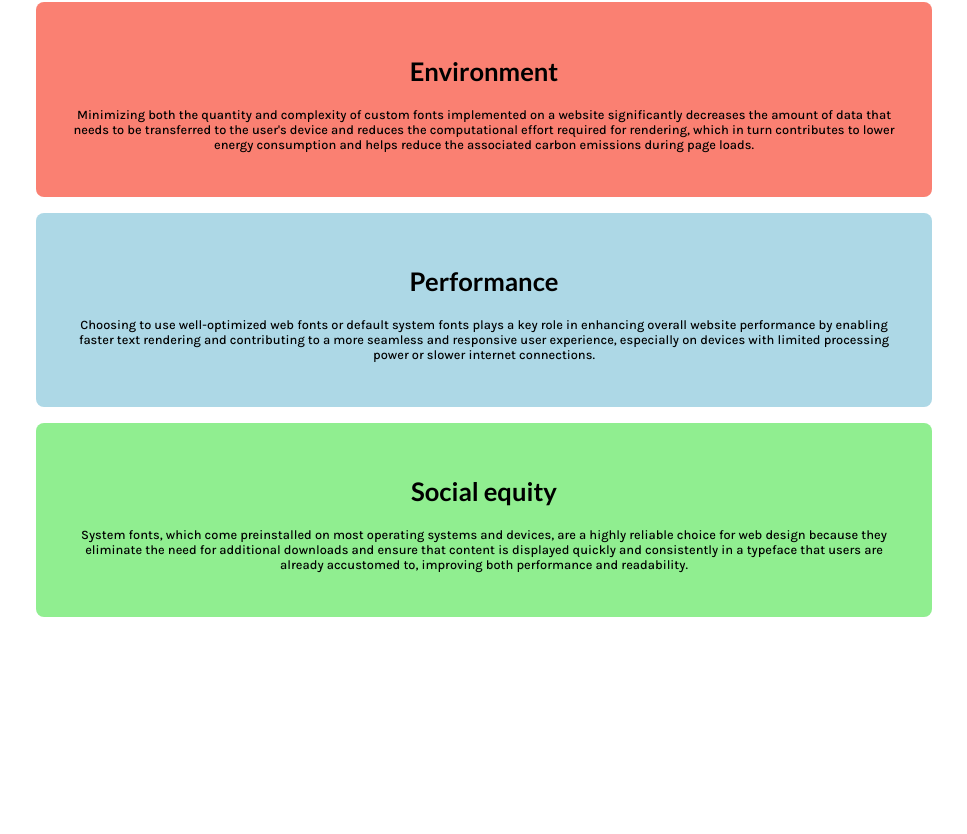
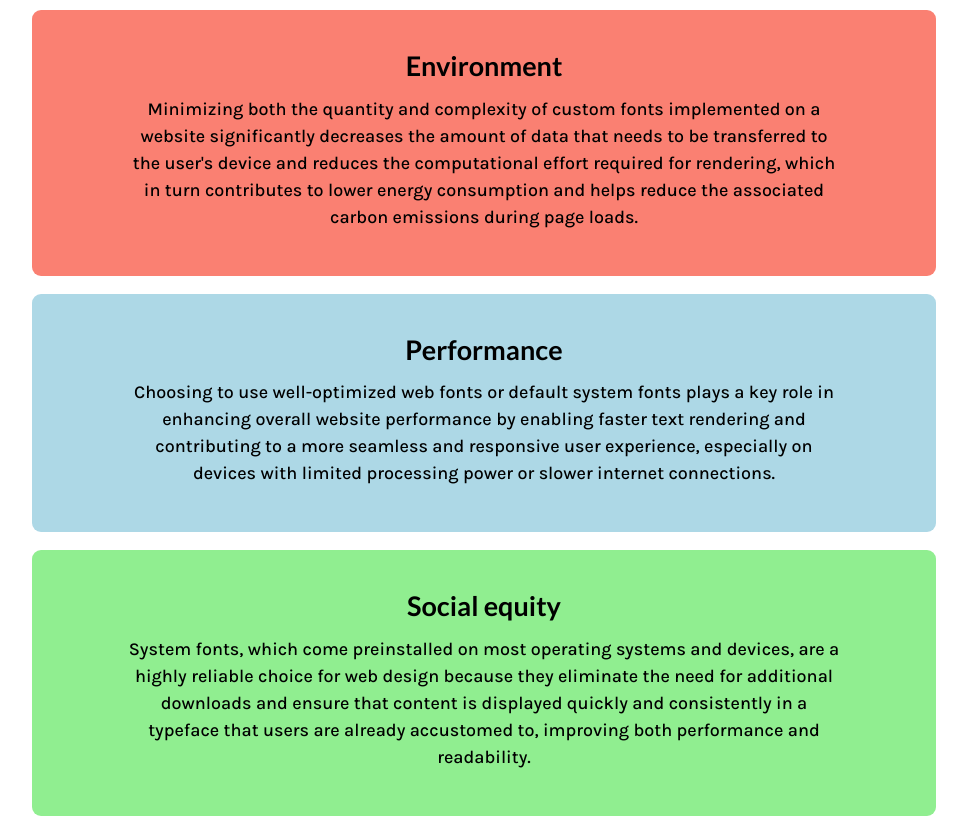
Before and after one commit to Jakubo0451/WSG-testcase-Fonts, a plain HTML site: page demo/fixed/index.html in a window 1280 px wide. Shown: the part 62-896 px from the top of the page, without its empty margins (156-1123 px from the left). Before the commit the page ends 800 px from the top, so only its background shows below. Drawn offline with Linux system fonts and the light colour scheme.

Commit message:
Updated styling in both demos

```diff
--- a/demo/fixed/index.html
+++ b/demo/fixed/index.html
@@ -5,7 +5,8 @@
     <meta name="viewport" content="width=device-width, initial-scale=1.0">
     <title>Broken demo</title>
     <link rel="stylesheet" href="styles.css">
-
+    <link rel="preload" href="/fonts/fixed/Lato-Bold.woff2" as="font" type="font/woff2" crossorigin>
+    <link rel="preload" href="/fonts/fixed/Karla-Medium.woff2" as="font" type="font/woff2" crossorigin>
 </head>
 <body>
     <h1>Fixed WSG 2.18 Font Optimization</h1>
--- a/demo/fixed/styles.css
+++ b/demo/fixed/styles.css
@@ -1,42 +1,65 @@
 @font-face {
-    font-family: lato-bold;
-    src: url(/fonts/fixed/Lato-Bold.woff2);
-}
-@font-face {
-    font-family: karla-medium;
-    src: url(/fonts/fixed/Karla-Medium.woff2);
+    font-family: "Lato";
+    src: url("/fonts/fixed/Lato-Bold.woff2") format("woff2");
+    font-weight: 700;
+    font-style: normal;
+    font-display: swap;
 }
 
-h1, h2{
-    font-family: lato-bold, sans-serif;
-    font-size: 2vw;
+@font-face {
+    font-family: "Karla";
+    src: url("/fonts/fixed/Karla-Medium.woff2") format("woff2");
+    font-weight: 500;
+    font-style: normal;
+    font-display: swap;
+}
+
+:root {
+    font-size: clamp(14px, 1.2vw + 10px, 18px);
+}
+
+body {
+    margin: 0;
+    text-align: center;
+    color: black;
+    line-height: 1.5;
+    font-family: system-ui, -apple-system, "Segoe UI", Roboto, "Helvetica Neue", Arial, sans-serif;
+}
+
+h1,
+h2 {
+    font-family: "Lato", system-ui, -apple-system, "Segoe UI", Roboto, Arial, sans-serif;
+    margin: 0 0 0.5rem 0;
 }
 
 p {
-    font-family: karla-medium, sans-serif;
-    font-size: 1vw;
+    font-family: "Karla", system-ui, -apple-system, "Segoe UI", Roboto, Arial, sans-serif;
+    margin: 0 0 0.5rem 0;
+    font-size: 1rem;
+    max-width: 65ch;
+    margin-left: auto;
+    margin-right: auto;
 }
 
-body {
-    text-align: center;
-    margin: 0;
+main {
+    padding: 2rem 1rem;
 }
 
 section {
     padding: 2rem;
-    width: 65vw;
+    border-radius: .5rem;
     margin: 1rem auto;
-    border-radius: .5rem;
+    width: min(65vw, 900px);
 }
 
-section:nth-child(2) {
-    background-color: salmon;
+section:nth-of-type(1) {
+    background: salmon;
 }
 
-section:nth-child(3) {
-    background-color: lightblue;
+section:nth-of-type(2) {
+    background: lightblue;
 }
 
-section:nth-child(4) {
-    background-color: lightgreen;
+section:nth-of-type(3) {
+    background: lightgreen;
 }
```
Also changed, not shown: demo/broken/index.html (+71 -48 lines), 2 other files.
